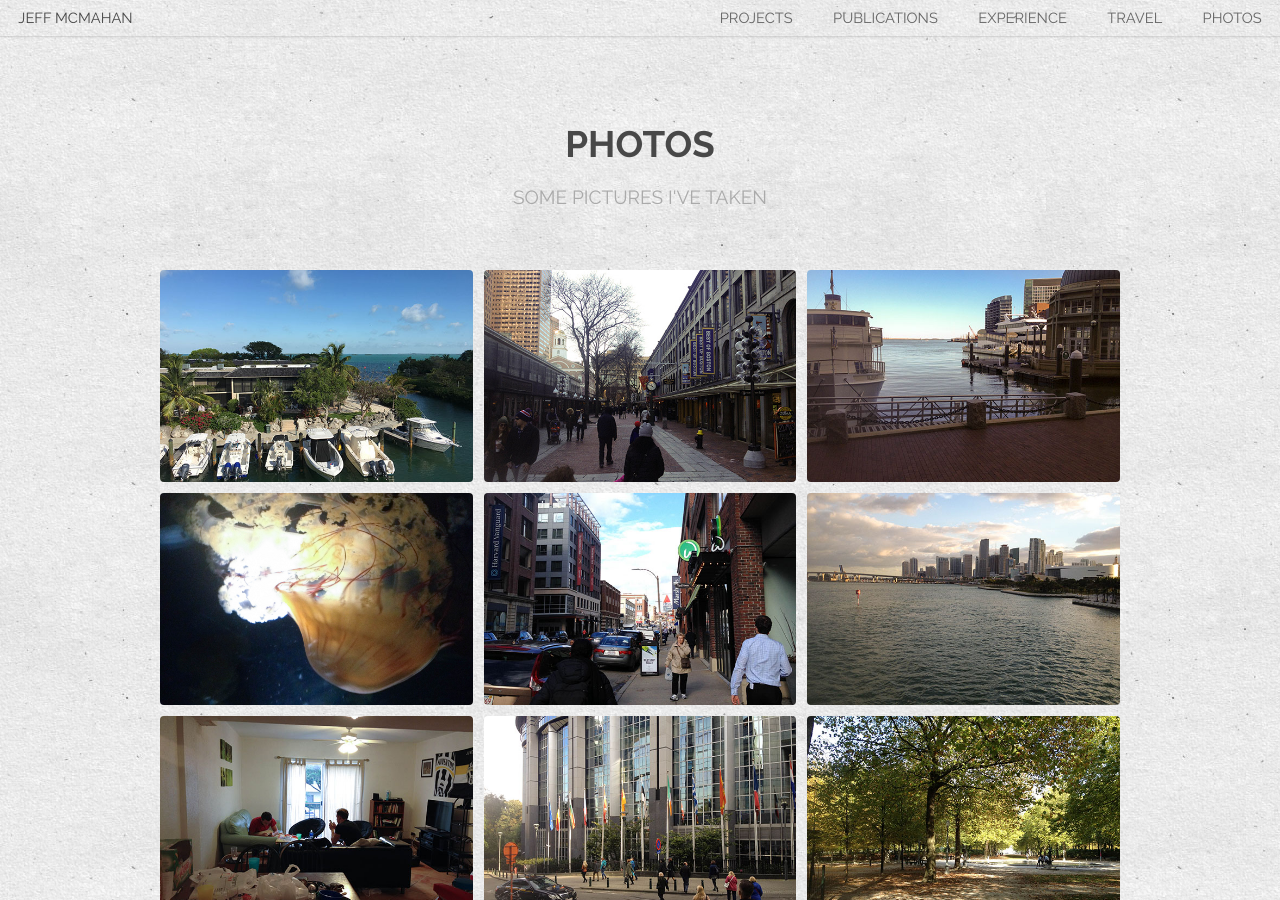
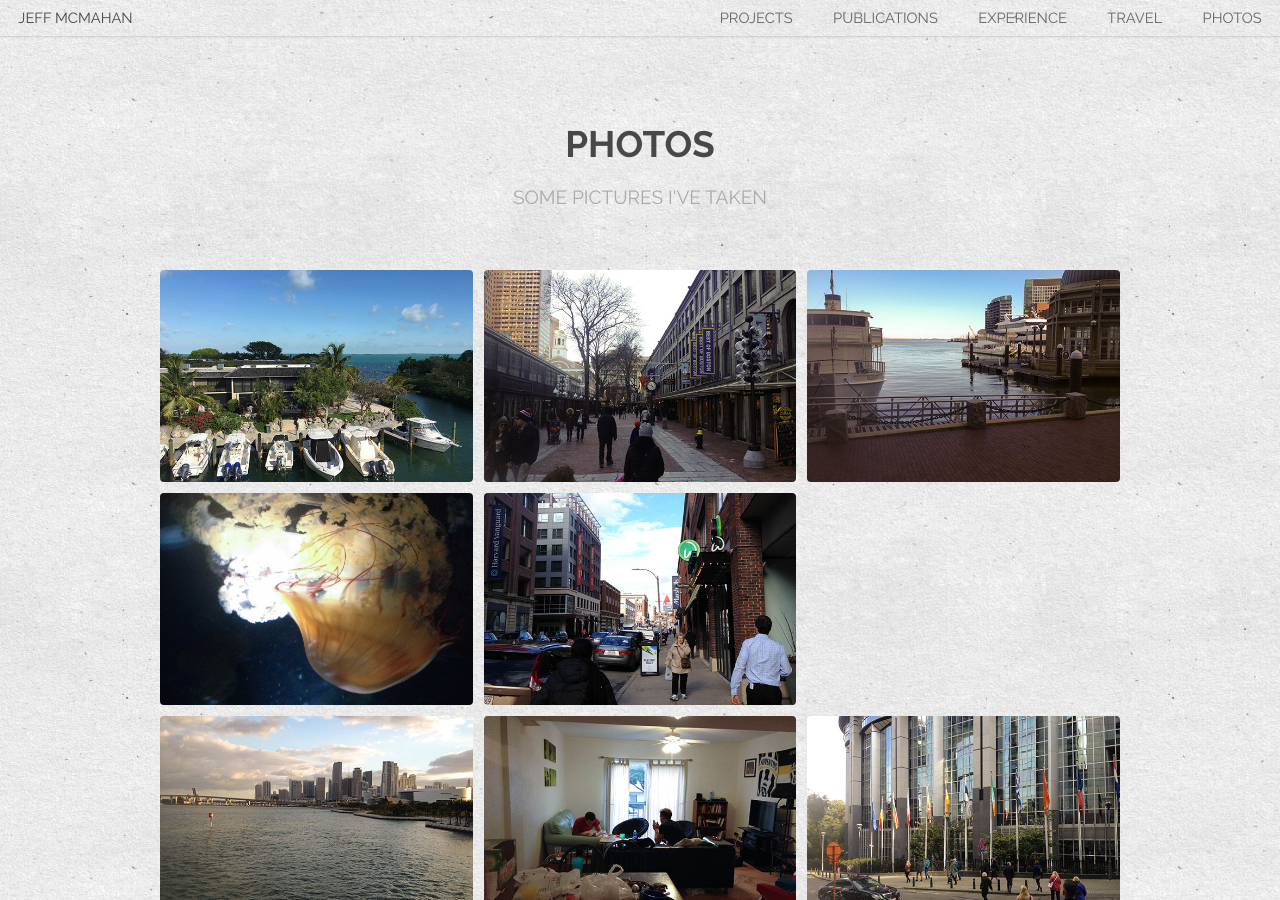
Before and after one commit to jbmcmahan/jbmcmahan.github.io, a Jekyll site: the page built from photos/index.html, in a window 1280 px wide and 900 px high. Built offline with Jekyll 4.4.1, drawn with Linux system fonts in a browser that asks for light colours; a script that is not in the unit is left out.

Commit message:
Revert "comma"
This reverts commit 3254fc5af83608c913bbf816199d964ada1f1384.

```diff
--- a/photos/index.html
+++ b/photos/index.html
@@ -12,7 +12,7 @@ title: Photos
 			<div class="row 50% uniform">
 				{% assign items = site.posts | where: "category", "photos" %}
 				{% for item in items limit: 30 %}
-					<div class="{% cycle '4u 6u(medium) 12u$(small)', '4u 6u$(medium) 12u$(small)', '4u$ 6u(medium) 12u$(small)', '4u 6u$(medium) 12u$(small)', '4u 6u(medium) 12u$(small)', '4u$ 6u$(medium) 12u$(small)'%}">
+					<div class="{% cycle '4u 6u(medium) 12u$(small)', '4u 6u$(medium) 12u$(small)', '4u$ 6u(medium) 12u$(small)' '4u 6u$(medium) 12u$(small)', '4u 6u(medium) 12u$(small)', '4u$ 6u$(medium) 12u$(small)'%}">
 						<span class="image fit">
 							<a href="{{ item.url }}">{{ item.thumbnail }}</a>
 						</span>
```
